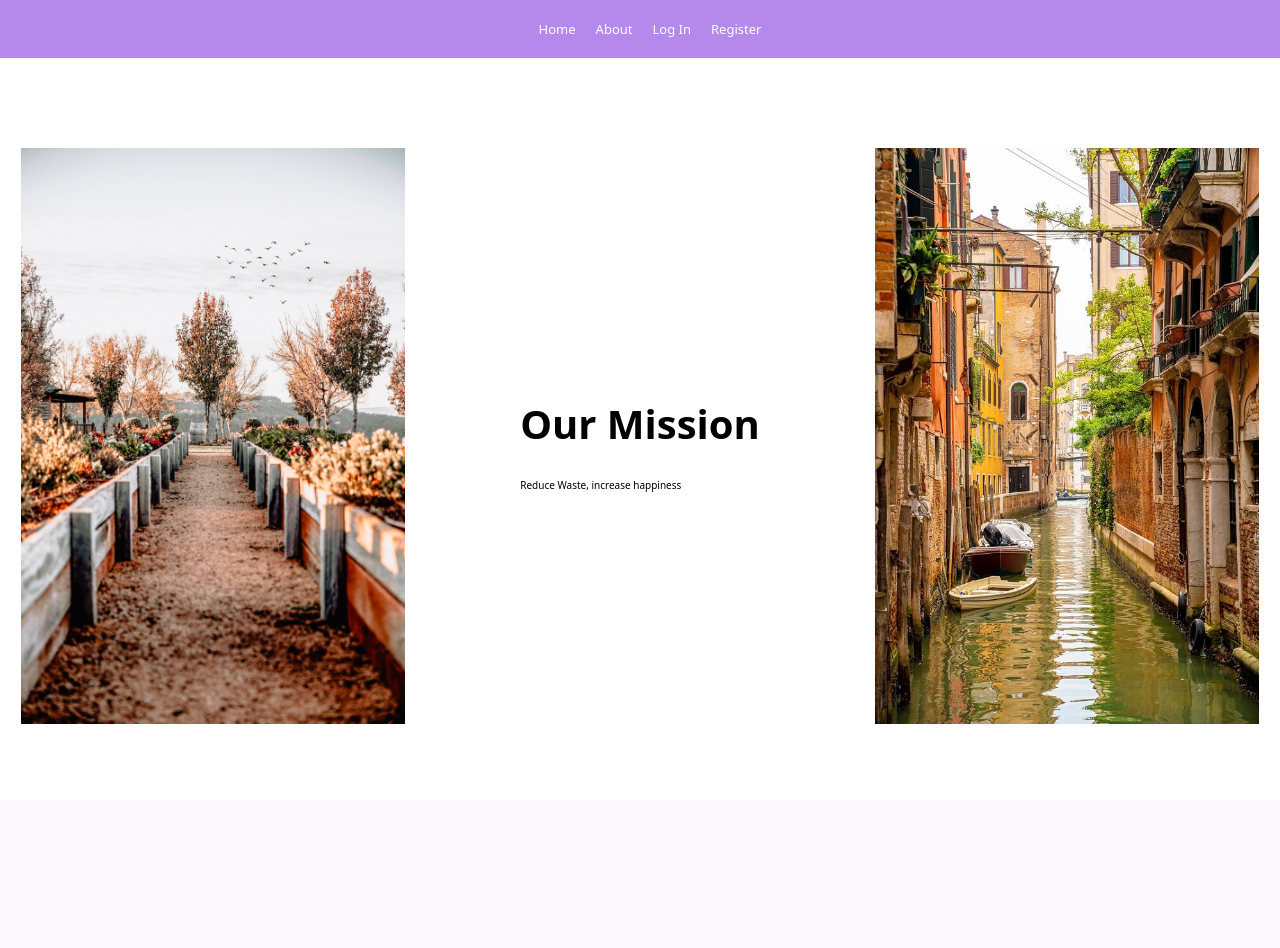
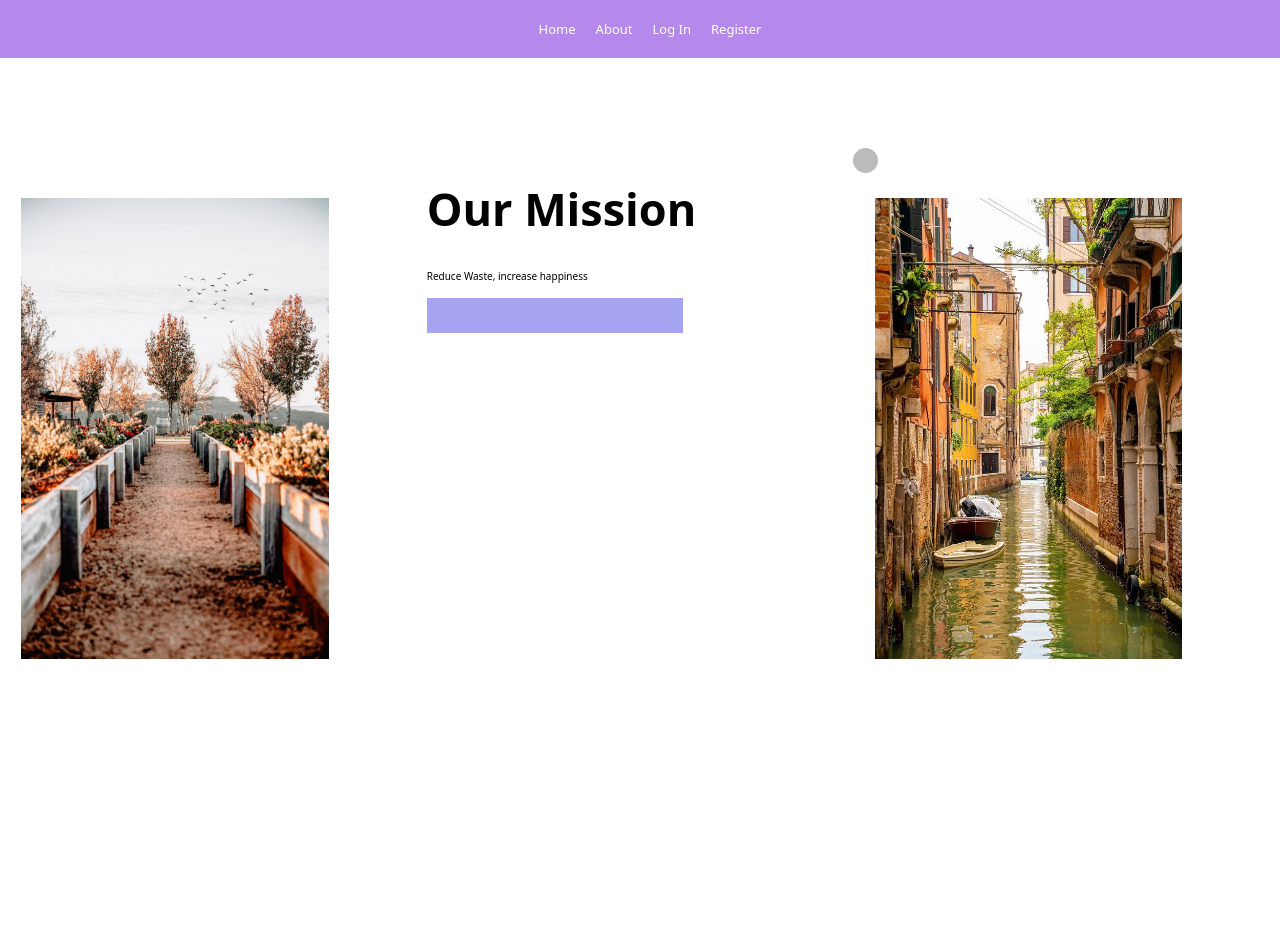
Before and after one commit to Haziq12/Boxd, a Flask app: page /info in a window 1280 px wide. Before the commit the page ends 724 px from the top, so only its background shows below. Run offline with Flask 2, Linux system fonts and the light colour scheme.

Commit message:
image area in about page

```diff
--- a/myapp/static/styles/info.css
+++ b/myapp/static/styles/info.css
@@ -1,7 +1,8 @@
 .container {
+  height: 100vh;
   margin-top: 90px;
   display: grid;
-  place-items: center;
+  /* place-items: center; */
   grid-template-columns: 1fr 1fr 1fr;
   grid-template-rows: 1fr 1fr 1fr;
   grid-template-areas:
@@ -12,23 +13,51 @@
 
 .wrap {
   grid-area: two;
-  text-align: left;
 }
 
 .mission {
-  font-size: 40px;
+  font-size: 45px;
+}
+
+.wrap::after{
+  content: "";
+  display: block;
+  width: 60%;
+  height: 35px;
+  margin-top: 15px;
+  background: rgb(166, 164, 240);
 }
 
 .left-image {
   grid-area: one;
   max-width: 90%;
-  max-height: auto;
-  align-items: center;
+  max-height: 30%;
+  position: relative;
+  top: 50px;
+  margin-left: auto;
+  margin-right: auto;
 }
 
 .right-image {
     grid-area: three;
     max-width: 90%;
-    max-height: auto;
-    align-items: center;
+    max-height: 30%;
+    position: relative;
+    top: 50px;
+    margin-left: auto;
+    margin-right: auto;
 }
+
+.dot {
+  grid-area: three;
+  height: 25px;
+  width: 25px;
+  background-color: #bbb;
+  border-radius: 50%;
+  display: inline-block;
+}
+
+.img1, .img2 {
+  height: auto;
+  width: 80%;
+}
--- a/myapp/templates/info.html
+++ b/myapp/templates/info.html
@@ -3,13 +3,19 @@
 
 <link rel="stylesheet" href="{{url_for('static', filename='./styles/info.css')}}" />
 
+<div class="left-image">
+    <img class="img1" src="../static/images/left-image.jpeg" alt="No Image">
+</div>
 
-    <img class="left-image" src="../static/images/left-image.jpeg" alt="No Image">
         <div class="wrap">
             <h1 class="mission">Our Mission</h1>
             <p class="main">Reduce Waste, increase happiness</p>
         </div>
-    <img class="right-image" src="../static/images/right-image.jpeg" alt="">
 
+<div class="right-image">
+    <img class="img2" src="../static/images/right-image.jpeg" alt="">
+</div>
+
+    <span class="dot"></span>
 
 {% endblock %}
```
